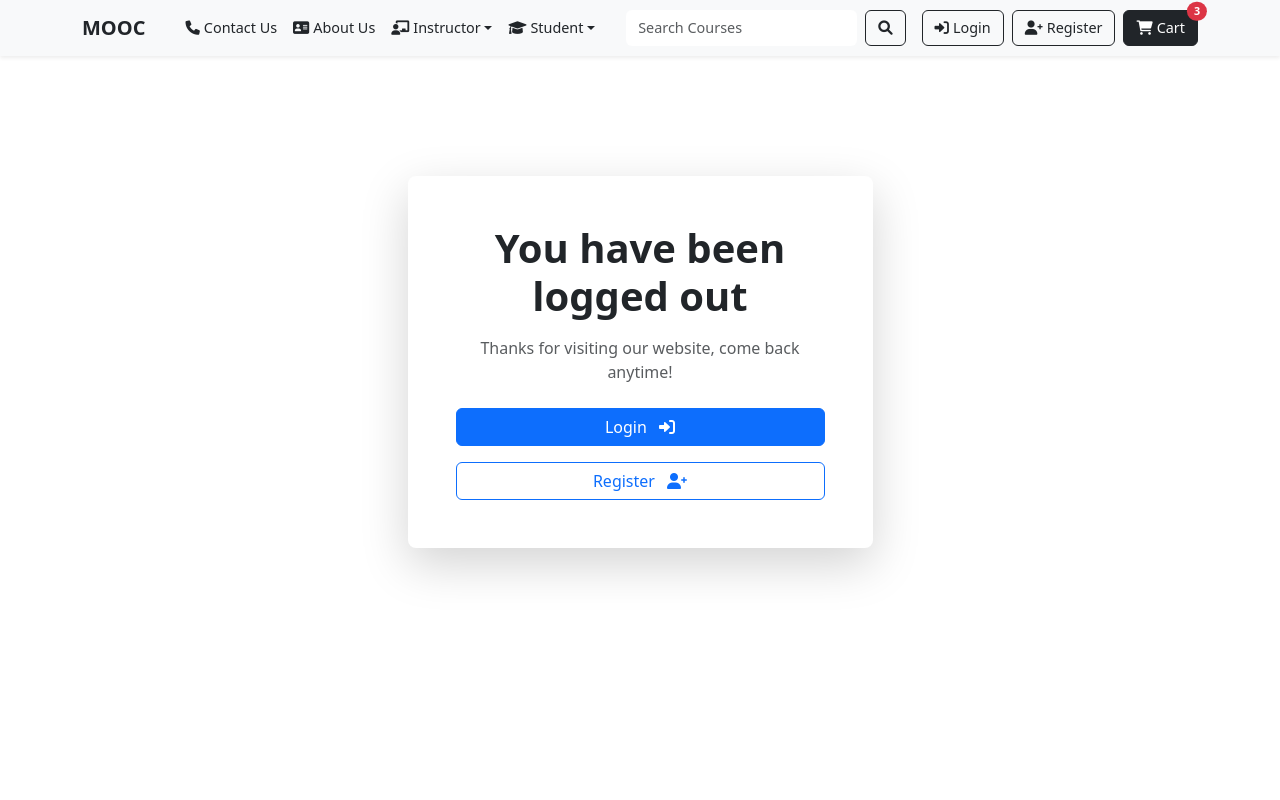
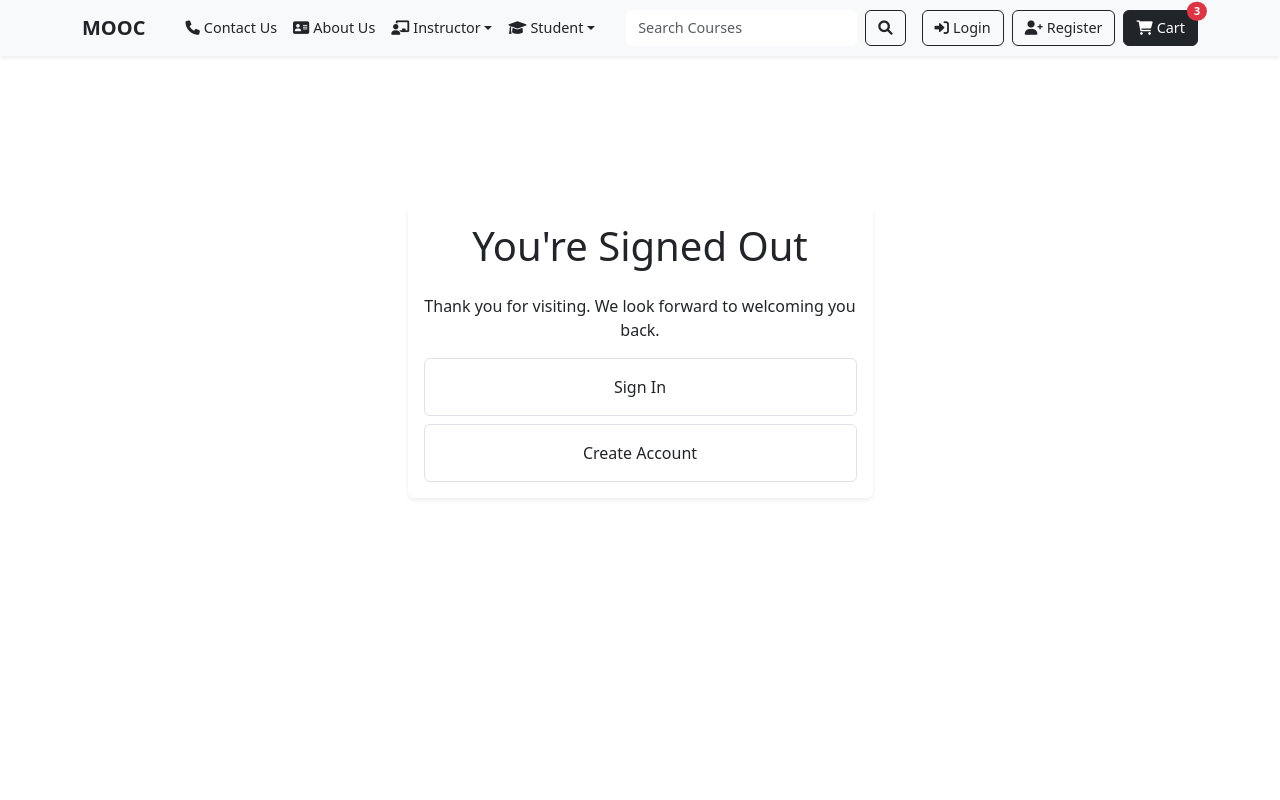
Before and after one commit to kalvincalimag/django-drf-react-mooc, a React (Vite) app in the folder frontend/: page /logout in a window 1280 px wide. Shown: the top 800 px of the page. Built offline with nearby package versions, Linux system fonts and the light colour scheme; what simple-zustand-devtools would draw is missing.

Commit message:
minor FE tweaks

```diff
--- a/frontend/src/views/auth/Logout.jsx
+++ b/frontend/src/views/auth/Logout.jsx
@@ -13,19 +13,35 @@ function Logout() {
     <>
       <BaseHeader />
 
-      <section className="container d-flex flex-column vh-100" style={{ marginTop: "120px" }}>
+      <section className="container d-flex flex-column vh-100" style={{ marginTop: "150px" }}>
         <div className="row align-items-center justify-content-center g-0 h-lg-100 py-6">
           <div className="col-lg-5 col-md-8 py-6">
-            <div className="card shadow-lg border-0 rounded-3">
-              <div className="card-body p-5 text-center">
-                <h1 className="fw-bold mb-3">You have been logged out</h1>
-                <p className="text-muted">Thanks for visiting our website, come back anytime!</p>
-                <div className="d-grid gap-3 mt-4">
-                  <Link to="/login" className="btn btn-primary">
-                    Login <i className="fas fa-sign-in-alt ms-2"></i>
+            <div className="card shadow-sm border-0 rounded-[20px] hover:shadow-[0_8px_16px_rgba(0,0,0,0.04)] transition-shadow duration-200">
+              <div className="card-body p-8 text-center">
+                <h1 className="text-3xl font-semibold text-gray-900 mb-4 tracking-tight">
+                  You're Signed Out
+                </h1>
+                <p className="text-[15px] text-[#86868b] mb-8">
+                  Thank you for visiting. We look forward to welcoming you back.
+                </p>
+                <div className="d-grid gap-2">
+                  <Link
+                    to="/login"
+                    className="btn border border-gray-300 text-gray-600 hover:bg-gray-50/80 py-3 rounded-[12px] font-medium text-[15px] transition-colors duration-200 focus:ring-2 focus:ring-gray-400 focus:ring-offset-2"
+                  >
+                    Sign In
+                    {/* <svg xmlns="http://www.w3.org/2000/svg" fill="none" viewBox="0 0 24 24" strokeWidth={1.5} stroke="currentColor" className="w-5 h-5 ml-2 inline">
+                      <path strokeLinecap="round" strokeLinejoin="round" d="M15.75 9V5.25A2.25 2.25 0 0013.5 3h-6a2.25 2.25 0 00-2.25 2.25v13.5A2.25 2.25 0 007.5 21h6a2.25 2.25 0 002.25-2.25V15m3 0l3-3m0 0l-3-3m3 3H9" />
+                    </svg> */}
                   </Link>
-                  <Link to="/register" className="btn btn-outline-primary">
-                    Register <i className="fas fa-user-plus ms-2"></i>
+                  <Link
+                    to="/register"
+                    className="btn border border-gray-300 text-gray-600 hover:bg-gray-50/80 py-3 rounded-[12px] font-medium text-[15px] transition-colors duration-200 focus:ring-2 focus:ring-gray-400 focus:ring-offset-2"
+                  >
+                    Create Account
+                    {/* <svg xmlns="http://www.w3.org/2000/svg" fill="none" viewBox="0 0 24 24" strokeWidth={1.5} stroke="currentColor" className="w-5 h-5 ml-2 inline">
+                      <path strokeLinecap="round" strokeLinejoin="round" d="M19 7.5v3m0 0v3m0-3h3m-3 0h-3m-2.25-4.125a3.375 3.375 0 11-6.75 0 3.375 3.375 0 016.75 0zM4 19.235v-.11a6.375 6.375 0 0112.75 0v.109A12.318 12.318 0 0110.374 21c-2.331 0-4.512-.645-6.374-1.766z" />
+                    </svg> */}
                   </Link>
                 </div>
               </div>
```
